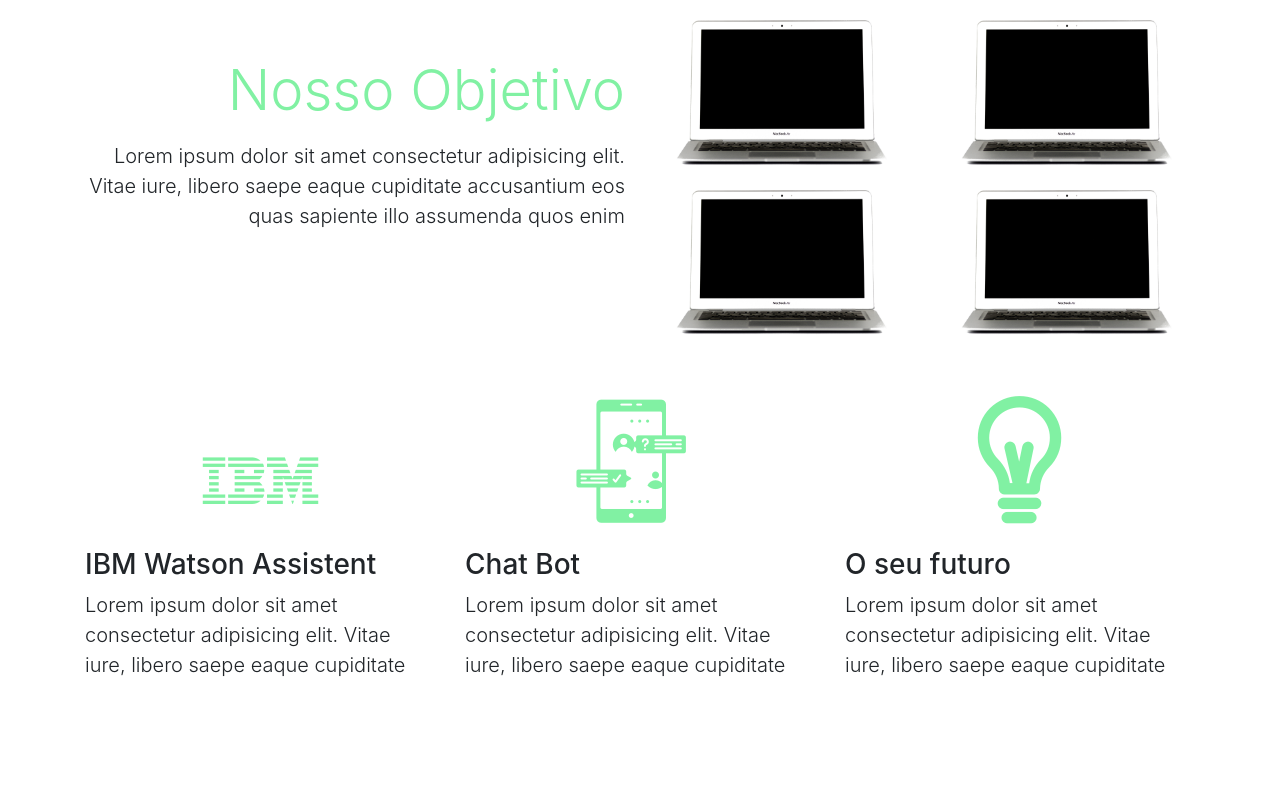
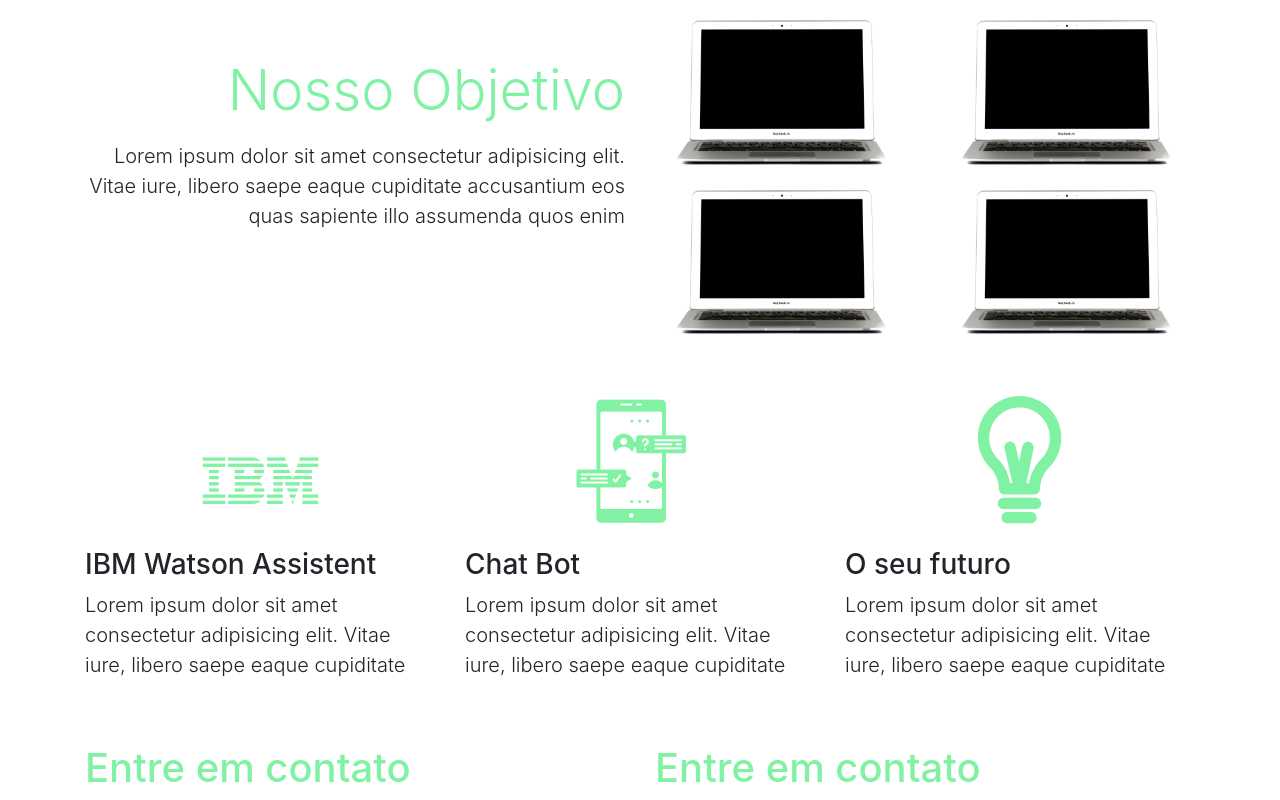
Before and after one commit to HenriqueFutema/Maquinista, a React (Create React App) app: page / in a window 1280 px wide. Shown: the part 469-1269 px from the top of the page. Before the commit the page ends 1165 px from the top, so only its background shows below. Built offline with nearby package versions, Linux system fonts and the light colour scheme.

Commit message:
FormComponent

```diff
--- a/src/App.css
+++ b/src/App.css
@@ -20,12 +20,3 @@ h1 {
 .button-cor {
     background-color: #81F1A3 !important
 }
-
-@keyframes App-logo-spin {
-    from {
-        transform: rotate(0deg);
-    }
-    to {
-        transform: rotate(360deg);
-    }
-}
--- a/src/App.js
+++ b/src/App.js
@@ -5,6 +5,7 @@ import NavBar from "./components/NavBarComponent";
 import Banner from "./components/BannerComponent";
 import NossoObjetivo from "./components/NossoObjetivoComponent";
 import ComoFunciona from "./components/ComoFuncionaComponent";
+import Form from "./components/FormComponent";
 
 function App() {
   return (
@@ -13,6 +14,7 @@ function App() {
       <Banner />
       <NossoObjetivo />
       <ComoFunciona />
+      <Form />
     </div>
   );
 }
--- /dev/null
+++ b/src/components/FormComponent.js
@@ -0,0 +1,18 @@
+import React from "react";
+
+// import { Container } from './styles';
+
+export default function Form() {
+  return (
+    <div className="container mt-5">
+      <div className="row">
+        <div className="col-lg-6">
+          <h1>Entre em contato</h1>
+        </div>
+        <div className="col-lg-6">
+          <h1>Entre em contato</h1>
+        </div>
+      </div>
+    </div>
+  );
+}
```
